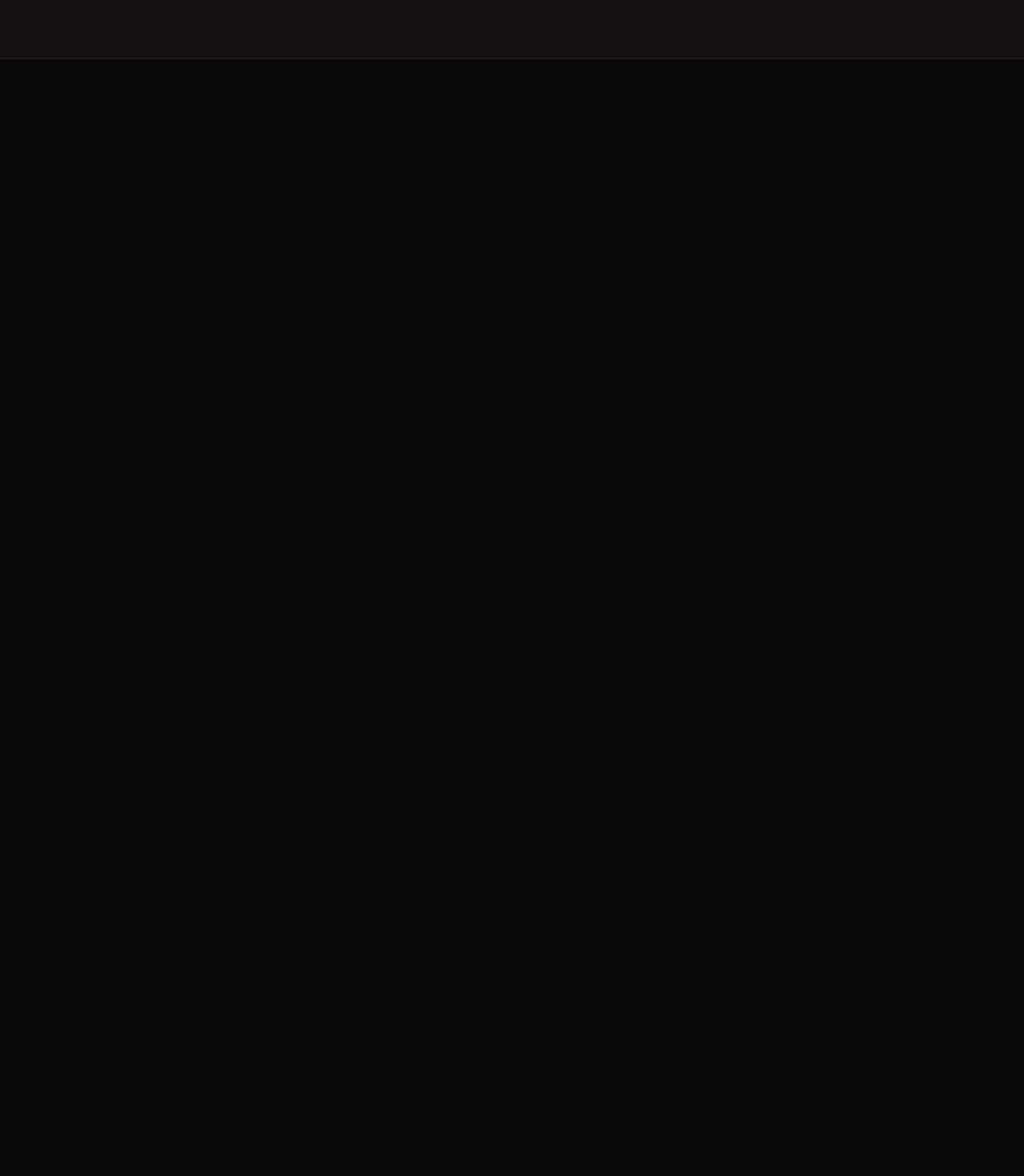
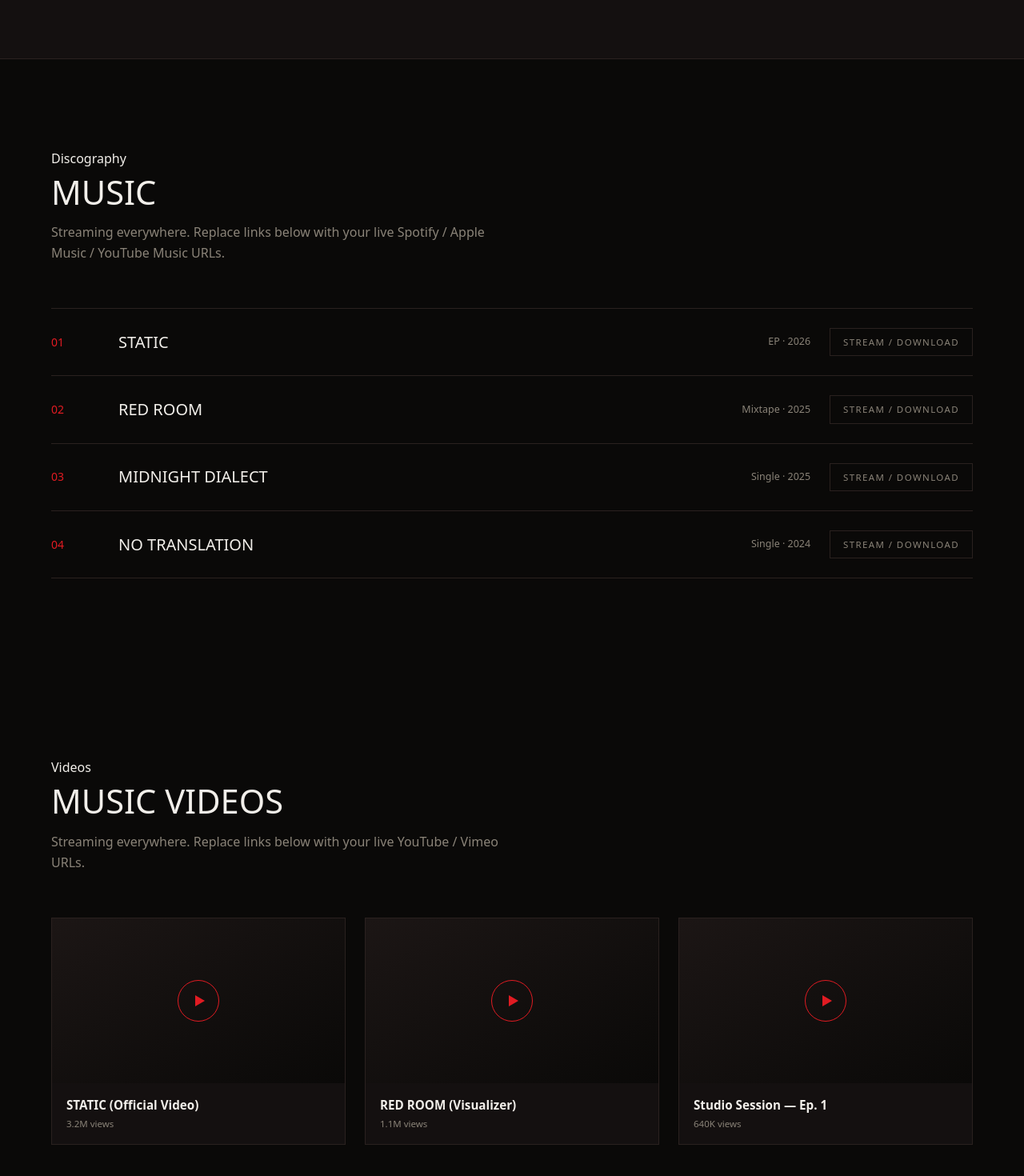
Before and after one commit to vmaineng/xwm-yaaj, a Next.js app: page / in a window 1280 px wide. Shown: the part 1771-3241 px from the top of the page at 80% size. Before the commit the page ends 1845 px from the top, so only its background shows below. Built offline with nearby package versions, Linux system fonts and the light colour scheme.

Commit message:
added in videos

```diff
--- /dev/null
+++ b/app/components/Discograph.tsx
@@ -0,0 +1,42 @@
+import Reveal from "./Reveal";
+import { discography } from "../lib/data";
+
+export default function Discograph() {
+  return (
+    <section id="music" className="px-[5vw] py-28">
+      <Reveal className="mb-14 max-w-xl">
+        <div className="eyebrow">Discography</div>
+        <h2 className="mt-2.5 font-display text-[clamp(1.8rem,4vw,2.6rem)] uppercase leading-none">
+          Music
+        </h2>
+        <p className="mt-4 leading-relaxed text-muted">
+          Streaming everywhere. Replace links below with your live Spotify /
+          Apple Music / YouTube Music URLs.
+        </p>
+      </Reveal>
+
+      <Reveal className="border-t border-line">
+        {discography.map((track) => (
+          <div
+            key={track.index}
+            className="grid grid-cols-[36px_1fr] items-center gap-6 border-b border-line py-6 transition-colors hover:bg-red/[0.04] md:grid-cols-[60px_1fr_auto_auto]"
+          >
+            <span className="font-mono text-sm text-red">{track.index}</span>
+            <span className="font-display text-xl uppercase md:col-auto">
+              {track.title}
+            </span>
+            <span className="col-start-2 font-mono text-[0.78rem] text-muted md:col-auto">
+              {track.meta}
+            </span>
+            <a
+              href={track.href}
+              className="col-start-2 w-fit border border-line px-4 py-2 text-[0.72rem] uppercase tracking-[0.12em] text-muted transition-colors hover:border-red hover:text-red md:col-auto md:w-auto"
+            >
+              Stream / Download
+            </a>
+          </div>
+        ))}
+      </Reveal>
+    </section>
+  );
+}
--- /dev/null
+++ b/app/components/Videos.tsx
@@ -0,0 +1,37 @@
+import Reveal from "./Reveal";
+import { videos } from "../lib/data";
+
+export default function Videos() {
+  return (
+    <section id="videos" className="px-[5vw] py-28">
+      <Reveal className="mb-14 max-w-xl">
+        <div className="eyebrow">Videos</div>
+        <h2 className="mt-2.5 font-display text-[clamp(1.8rem,4vw,2.6rem)] uppercase leading-none">
+          Music Videos
+        </h2>
+        <p className="mt-4 leading-relaxed text-muted">
+          Streaming everywhere. Replace links below with your live YouTube /
+          Vimeo URLs.
+        </p>
+      </Reveal>
+
+      <Reveal className="grid grid-cols-1 gap-6 md:grid-cols-3">
+        {videos.map((vid) => (
+          <div key={vid.title} className="group border border-line bg-surface">
+            <div className="relative flex aspect-video items-center justify-center bg-linear-to-br from-surface-2 to-void">
+              <div className="flex h-13 w-13 items-center justify-center rounded-full border border-red transition-colors group-hover:bg-red">
+                <div className="ml-1 h-0 w-0 border-y-[7px] border-l-12 border-y-transparent border-l-red group-hover:border-l-void" />
+              </div>
+            </div>
+            <div className="px-4.5 py-4">
+              <div className="text-[0.95rem] font-semibold">{vid.title}</div>
+              <div className="mt-1 font-mono text-[0.72rem] text-muted">
+                {vid.meta}
+              </div>
+            </div>
+          </div>
+        ))}
+      </Reveal>
+    </section>
+  );
+}
--- a/app/page.tsx
+++ b/app/page.tsx
@@ -1,6 +1,8 @@
 import Navbar from "./components/Navbar";
 import Hero from "./components/Hero";
 import StatsEpk from "./components/StatsEpk";
+import Discograph from "./components/Discograph";
+import Videos from "./components/Videos";
 
 export default function Home() {
   return (
@@ -8,6 +10,8 @@ export default function Home() {
       <Navbar />
       <Hero />
       <StatsEpk />
+      <Discograph />
+      <Videos />
     </main>
   );
 }
```
